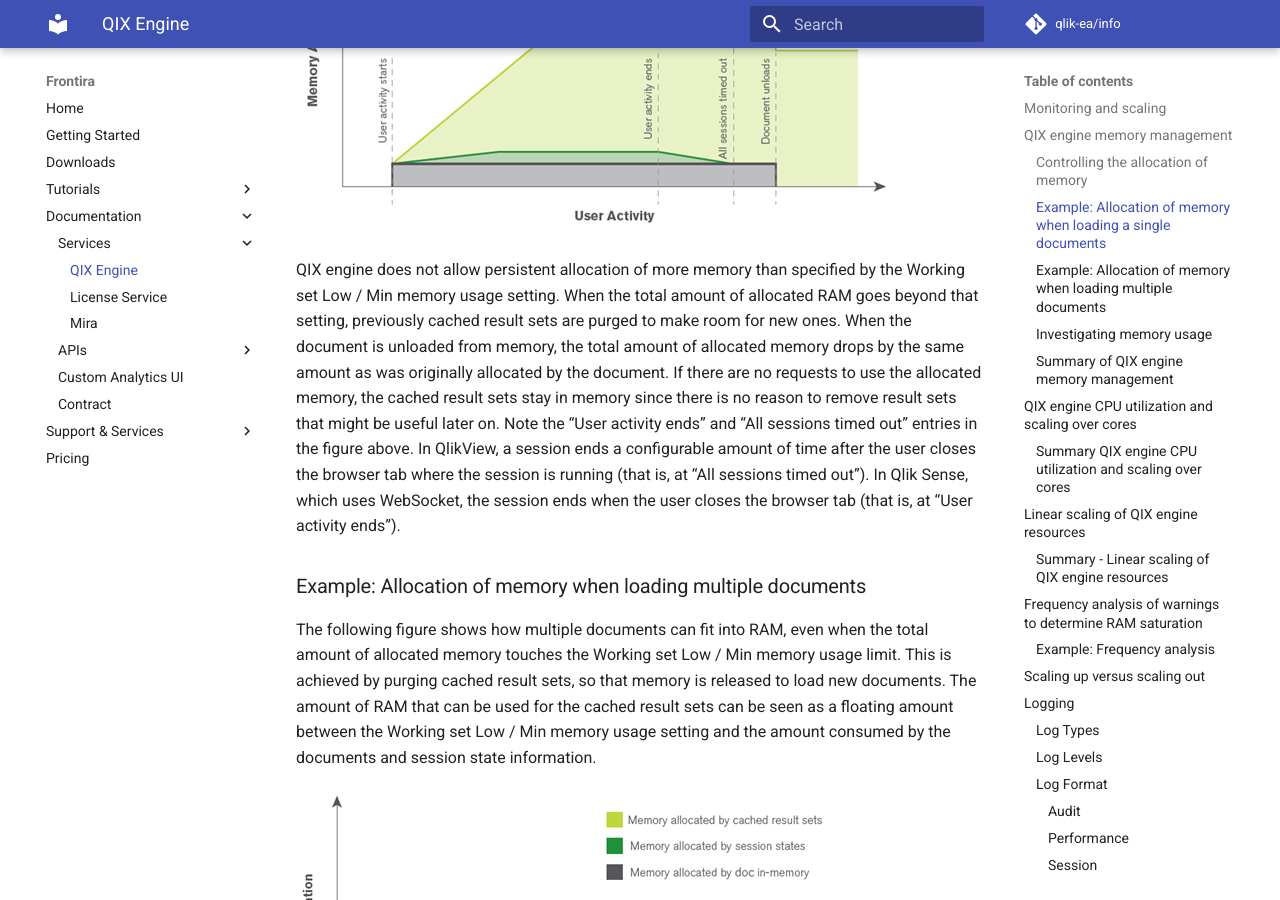
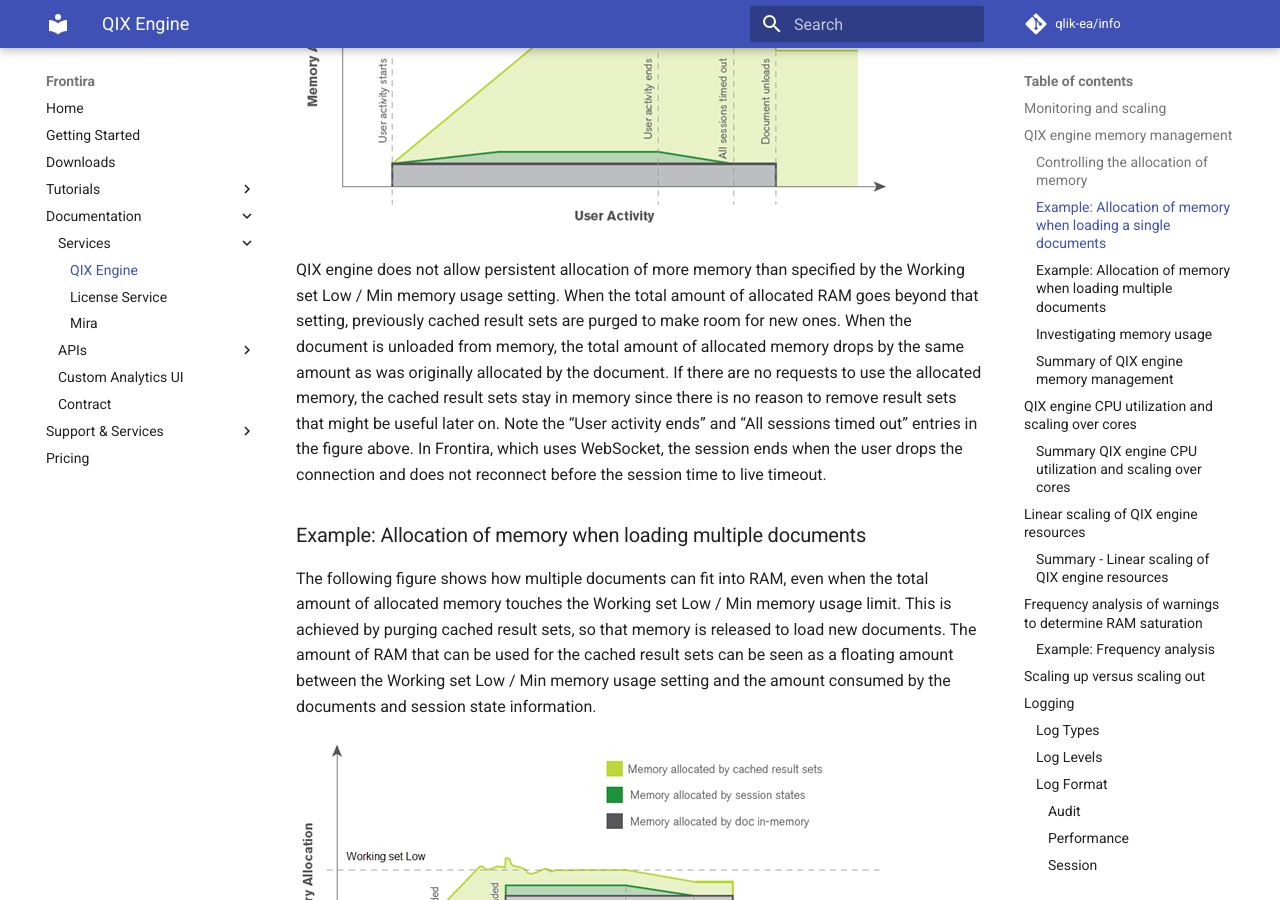
Before and after one commit to qlik-oss/core-website, an MkDocs documentation site: the page built from docs/documentation/services/qix-engine.md, in a window 1280 px wide and 900 px high, scrolled down 2398 px. Built offline with MkDocs 1.6.1 and Material for MkDocs 9.7.7, drawn with Linux system fonts in a browser that asks for light colours; comment, search, counter and statistics services are not loaded; old or Windows-style settings are respelled for this version of MkDocs.

Commit message:
Revoved QlikView session information

```diff
--- a/docs/documentation/services/qix-engine.md
+++ b/docs/documentation/services/qix-engine.md
@@ -105,11 +105,9 @@
 allocated by the document. If there are no requests to use the allocated memory,
 the cached result sets stay in memory since there is no reason to remove result
 sets that might be useful later on. Note the “User activity ends” and “All
-sessions timed out” entries in the figure above. In QlikView, a session ends a
-configurable amount of time after the user closes the browser tab where the
-session is running (that is, at “All sessions timed out”). In Qlik Sense,
-which uses WebSocket, the session ends when the user closes the browser tab
-(that is, at “User activity ends”).
+sessions timed out” entries in the figure above. In Frontira,
+which uses WebSocket, the session ends when the user drops the connection
+and does not reconnect before the session time to live timeout.
 
 ### Example: Allocation of memory when loading multiple documents
 
```
